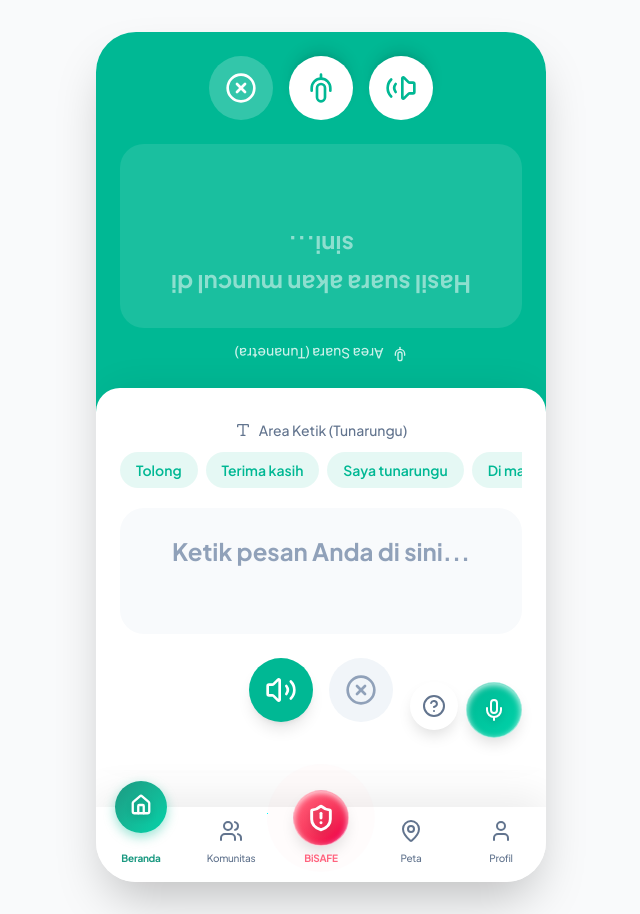
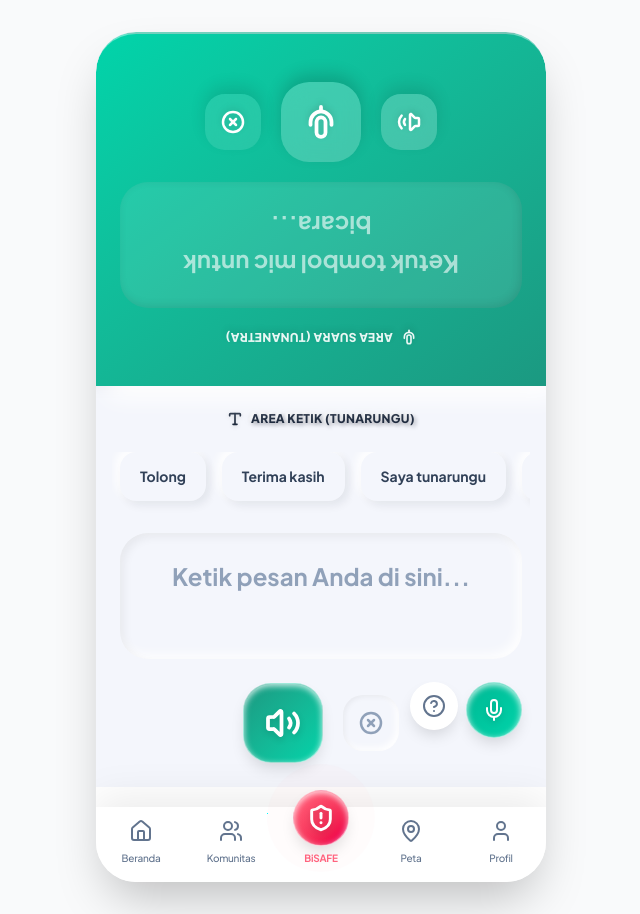
Before and after one commit to muhammaddz4ki/diBISAlitas, a Next.js app in the folder web/: page /app/bisapa in a window 1280 px wide. Shown: the whole page, without its empty margins (319-959 px from the left). Built offline with nearby package versions, Linux system fonts and the light colour scheme.

Commit message:
update: ui bibaca

```diff
--- a/web/src/app/app/bisapa/page.tsx
+++ b/web/src/app/app/bisapa/page.tsx
@@ -83,55 +83,68 @@ export default function BiSapaPage() {
   };
 
   return (
-    <div className="flex flex-col h-full bg-slate-50 font-sans">
+    <div className="flex flex-col h-full bg-[#f4f6fc] font-sans selection:bg-[#1B9981]/20">
 
       {/* ── TOP SECTION (Rotated 180) ── */}
-      <div className="flex-1 flex flex-col justify-end p-6 bg-[#00B894] rotate-180 rounded-b-3xl">
-        <div className="w-full h-full flex flex-col justify-between pt-6">
-          <div className="text-white/80 font-medium text-sm flex items-center justify-center gap-2">
-            <Mic className="w-4 h-4" /> Area Suara (Tunanetra)
+      <div className="flex-[0.45] flex flex-col p-6 pt-10 pb-12 bg-gradient-to-br from-[#1B9981] to-[#00D4AA] rotate-180 rounded-b-[2.5rem] shadow-3d z-20 border-b-2 border-white/40">
+        <div className="w-full h-full flex flex-col justify-between max-w-md mx-auto">
+          <div className="text-white/90 font-black tracking-wide text-[12px] uppercase flex items-center justify-center gap-2 drop-shadow-md">
+            <Mic className="w-4 h-4" strokeWidth={2.5} /> Area Suara (Tunanetra)
           </div>
 
           <textarea
             value={topText}
             onChange={(e) => setTopText(e.target.value)}
-            placeholder="Hasil suara akan muncul di sini..."
-            className="w-full flex-1 mt-4 bg-white/10 border-transparent rounded-3xl p-6 text-white placeholder-white/50 focus:bg-white/20 focus:ring-0 resize-none text-2xl font-bold leading-relaxed text-center"
+            placeholder="Ketuk tombol mic untuk bicara..."
+            className="w-full flex-1 my-5 bg-white/10 border-none rounded-[28px] p-6 text-white placeholder-white/60 focus:bg-white/20 focus:outline-none focus:ring-0 resize-none text-[24px] font-bold leading-relaxed text-center shadow-[inset_2px_2px_10px_rgba(0,0,0,0.1)] transition-all"
             readOnly={isListening}
           />
 
-          <div className="flex justify-center gap-4 mt-6">
+          <div className="flex justify-center items-center gap-5">
             <button
               onClick={() => speakText(topText)}
-              className="w-16 h-16 bg-white rounded-full flex items-center justify-center shadow-lg hover:scale-105 transition-transform"
+              className="w-[56px] h-[56px] bg-white/20 hover:bg-white/30 rounded-[20px] flex items-center justify-center shadow-[0_8px_16px_rgba(0,0,0,0.1)] border-none transition-all backdrop-blur-md active:scale-95"
             >
-              <Volume2 className="w-8 h-8 text-[#00B894]" />
+              <Volume2 className="w-6 h-6 text-white drop-shadow-md" strokeWidth={2.5} />
             </button>
-            <button
-              onClick={toggleListen}
-              className={`w-16 h-16 rounded-full flex items-center justify-center shadow-lg transition-all ${isListening ? "bg-red-500 hover:bg-red-600 scale-110" : "bg-white hover:scale-105"}`}
-            >
-              {isListening ? <MicOff className="w-8 h-8 text-white" /> : <Mic className="w-8 h-8 text-[#00B894]" />}
-            </button>
+
+            {/* Main Action Button with Pulse if listening */}
+            <div className="relative">
+              {isListening && (
+                <span className="absolute inset-0 rounded-[28px] bg-rose-400 animate-ping opacity-75"></span>
+              )}
+              <button
+                onClick={toggleListen}
+                className={`relative w-[80px] h-[80px] rounded-[28px] flex items-center justify-center shadow-[0_8px_16px_rgba(0,0,0,0.15)] border-none transition-all active:scale-95 backdrop-blur-md
+                  ${isListening ? "bg-rose-500 hover:bg-rose-600 shadow-[0_0_30px_rgba(244,63,94,0.6)]" : "bg-white/20 hover:bg-white/30"}`}
+              >
+                {isListening ? (
+                  <MicOff className="w-9 h-9 text-white drop-shadow-md" strokeWidth={2.5} />
+                ) : (
+                  <Mic className="w-9 h-9 text-white drop-shadow-md" strokeWidth={2.5} />
+                )}
+              </button>
+            </div>
+
             <button
               onClick={() => setTopText("")}
-              className="w-16 h-16 bg-white/20 hover:bg-white/30 rounded-full flex items-center justify-center transition-colors"
+              className="w-[56px] h-[56px] bg-white/10 hover:bg-white/20 rounded-[20px] flex items-center justify-center shadow-[0_8px_16px_rgba(0,0,0,0.1)] border-none transition-all backdrop-blur-md active:scale-95"
             >
-              <XCircle className="w-8 h-8 text-white" />
+              <XCircle className="w-6 h-6 text-white drop-shadow-md" strokeWidth={2.5} />
             </button>
           </div>
         </div>
       </div>
 
       {/* ── BOTTOM SECTION (Normal) ── */}
-      <div className="flex-1 flex flex-col p-6 bg-white rounded-t-3xl shadow-[0_-10px_40px_-15px_rgba(0,0,0,0.1)] z-10 -mt-6">
-        <div className="w-full h-full flex flex-col justify-between pb-6">
-          <div className="text-slate-500 font-medium text-sm flex items-center justify-center gap-2 pt-2">
-            <Type className="w-4 h-4" /> Area Ketik (Tunarungu)
+      <div className="flex-[0.55] flex flex-col p-6 bg-[#f4f6fc] rounded-t-[2.5rem] z-10 -mt-8 pt-14">
+        <div className="w-full h-full flex flex-col justify-between max-w-md mx-auto">
+          <div className="text-slate-800 font-black tracking-wide text-[12px] uppercase flex items-center justify-center gap-2 text-3d drop-shadow-sm">
+            <Type className="w-4 h-4" strokeWidth={2.5} /> Area Ketik (Tunarungu)
           </div>
 
-          {/* Frasa cepat — ketuk untuk langsung disuarakan */}
-          <div className="flex gap-2 overflow-x-auto mt-3 pb-1 [&::-webkit-scrollbar]:hidden [-ms-overflow-style:'none'] [scrollbar-width:'none']">
+          {/* Frasa cepat - Better spacing and touch targets */}
+          <div className="flex gap-4 overflow-x-auto mt-6 pb-4 [&::-webkit-scrollbar]:hidden [-ms-overflow-style:'none'] [scrollbar-width:'none'] px-2 -mx-2">
             {QUICK_PHRASES.map((p) => (
               <button
                 key={p}
@@ -139,7 +152,7 @@ export default function BiSapaPage() {
                   setBottomText(p);
                   speakText(p);
                 }}
-                className="shrink-0 px-4 py-2 rounded-full bg-[#00B894]/10 text-[#00B894] text-sm font-semibold hover:bg-[#00B894]/20 active:scale-95 transition-all whitespace-nowrap"
+                className="shrink-0 px-5 py-3.5 rounded-[16px] bg-[#f4f6fc] text-slate-700 hover:text-[#1B9981] text-[14px] font-bold transition-all duration-300 ease-out shadow-[4px_4px_10px_rgba(15,23,42,0.08),_-4px_-4px_10px_rgba(255,255,255,1)] active:shadow-[inset_4px_4px_10px_rgba(0,0,0,0.05),_inset_-4px_-4px_10px_rgba(255,255,255,1)] active:scale-[0.97]"
               >
                 {p}
               </button>
@@ -150,21 +163,21 @@ export default function BiSapaPage() {
             value={bottomText}
             onChange={(e) => setBottomText(e.target.value)}
             placeholder="Ketik pesan Anda di sini..."
-            className="w-full flex-1 mt-4 bg-slate-50 border-transparent rounded-3xl p-6 text-slate-800 placeholder-slate-400 focus:bg-slate-100 focus:ring-0 resize-none text-2xl font-bold leading-relaxed text-center"
+            className="w-full flex-1 my-4 bg-[#f4f6fc] border-none rounded-[28px] p-6 text-slate-800 placeholder-slate-400 focus:outline-none focus:ring-0 resize-none text-[24px] font-bold leading-relaxed text-center shadow-[inset_4px_4px_10px_rgba(0,0,0,0.06),_inset_-4px_-4px_12px_rgba(255,255,255,1)] transition-all"
           />
 
-          <div className="flex justify-center gap-4 mt-6">
+          <div className="flex justify-center items-center gap-5 mt-2">
             <button
               onClick={() => speakText(bottomText)}
-              className="w-16 h-16 bg-[#00B894] rounded-full flex items-center justify-center shadow-lg hover:scale-105 transition-transform"
+              className="w-[80px] h-[80px] bg-gradient-to-br from-[#1B9981] to-[#00D4AA] rounded-[28px] flex items-center justify-center shadow-3d shadow-3d-active border-none icon-3d transition-all active:scale-95"
             >
-              <Volume2 className="w-8 h-8 text-white" />
+              <Volume2 className="w-9 h-9 text-white drop-shadow-md" strokeWidth={2.5} />
             </button>
             <button
               onClick={() => setBottomText("")}
-              className="w-16 h-16 bg-slate-100 hover:bg-slate-200 rounded-full flex items-center justify-center transition-colors"
+              className="w-[56px] h-[56px] bg-transparent hover:bg-slate-50 rounded-[20px] flex items-center justify-center shadow-[inset_2px_2px_5px_rgba(0,0,0,0.05),_inset_-3px_-3px_7px_rgba(255,255,255,1)] border-none transition-all active:scale-95"
             >
-              <XCircle className="w-8 h-8 text-slate-400" />
+              <XCircle className="w-6 h-6 text-slate-400" strokeWidth={2.5} />
             </button>
           </div>
         </div>
--- a/web/src/app/app/layout.tsx
+++ b/web/src/app/app/layout.tsx
@@ -42,9 +42,11 @@ export default function AppLayout({ children }: { children: React.ReactNode }) {
               if (pathname.includes("/bisafe")) return 2;
               if (pathname.includes("/peta")) return 3;
               if (pathname.includes("/profile")) return 4;
-              return 0;
+              return -1; // -1 jika di halaman lain yang bukan bagian dari menu bawah
             };
             const activeIndex = getActiveIndex();
+            // Posisi visual lubang dan bola (jika -1, sembunyikan di posisi tengah / BiSAFE)
+            const visualIndex = activeIndex === -1 ? 2 : activeIndex;
 
             return (
               <nav className="absolute bottom-0 w-full pt-3 pb-7 sm:pb-4 z-50 shadow-[0_-10px_40px_rgba(0,0,0,0.08)]" role="navigation" aria-label="Menu utama">
@@ -54,7 +56,7 @@ export default function AppLayout({ children }: { children: React.ReactNode }) {
                   <div
                     className="absolute top-[-34px] w-[68px] h-[68px] bg-transparent rounded-full z-0"
                     style={{
-                      left: `calc(10% + 20% * ${activeIndex})`,
+                      left: `calc(10% + 20% * ${visualIndex})`,
                       transform: 'translateX(-50%)',
                       transition: 'left 0.5s cubic-bezier(0.34, 1.56, 0.64, 1)',
                       boxShadow: '0 34px 0 2000px #ffffff' /* Menggambar latar navbar putih dengan presisi Y=0 */
@@ -77,10 +79,10 @@ export default function AppLayout({ children }: { children: React.ReactNode }) {
                 <div
                   className="absolute top-[-26px] w-[52px] h-[52px] rounded-full bg-gradient-to-br from-[#1B9981] to-[#00D4AA] shadow-[0_4px_12px_rgba(0,184,148,0.4)] z-0 pointer-events-none"
                   style={{
-                    left: `calc(10% + 20% * ${activeIndex})`,
+                    left: `calc(10% + 20% * ${visualIndex})`,
                     transform: 'translateX(-50%)',
                     transition: 'left 0.5s cubic-bezier(0.34, 1.56, 0.64, 1), opacity 0.3s',
-                    opacity: activeIndex === 2 ? 0 : 1 /* Sembunyikan bola hijau saat di BiSAFE */
+                    opacity: (activeIndex === 2 || activeIndex === -1) ? 0 : 1 /* Sembunyikan bola hijau saat di BiSAFE atau di luar menu */
                   }}
                 />
 
```
